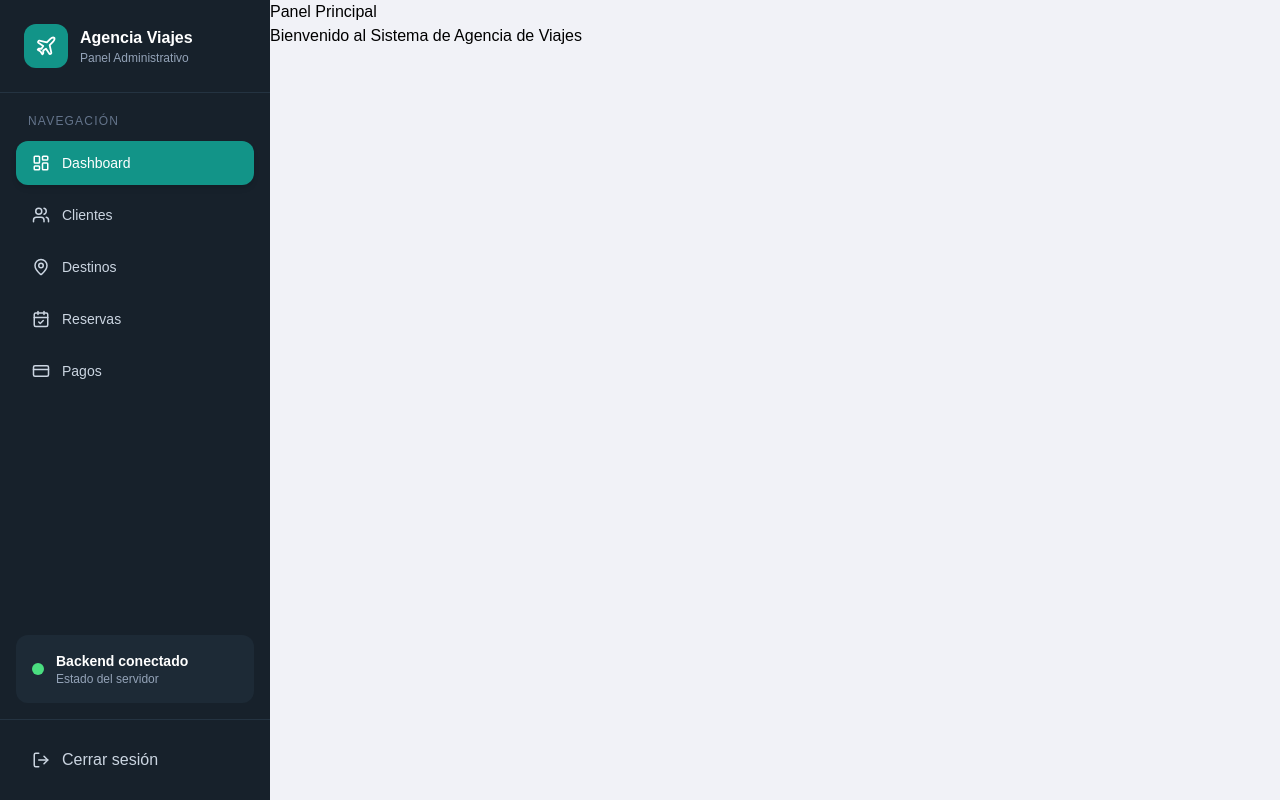
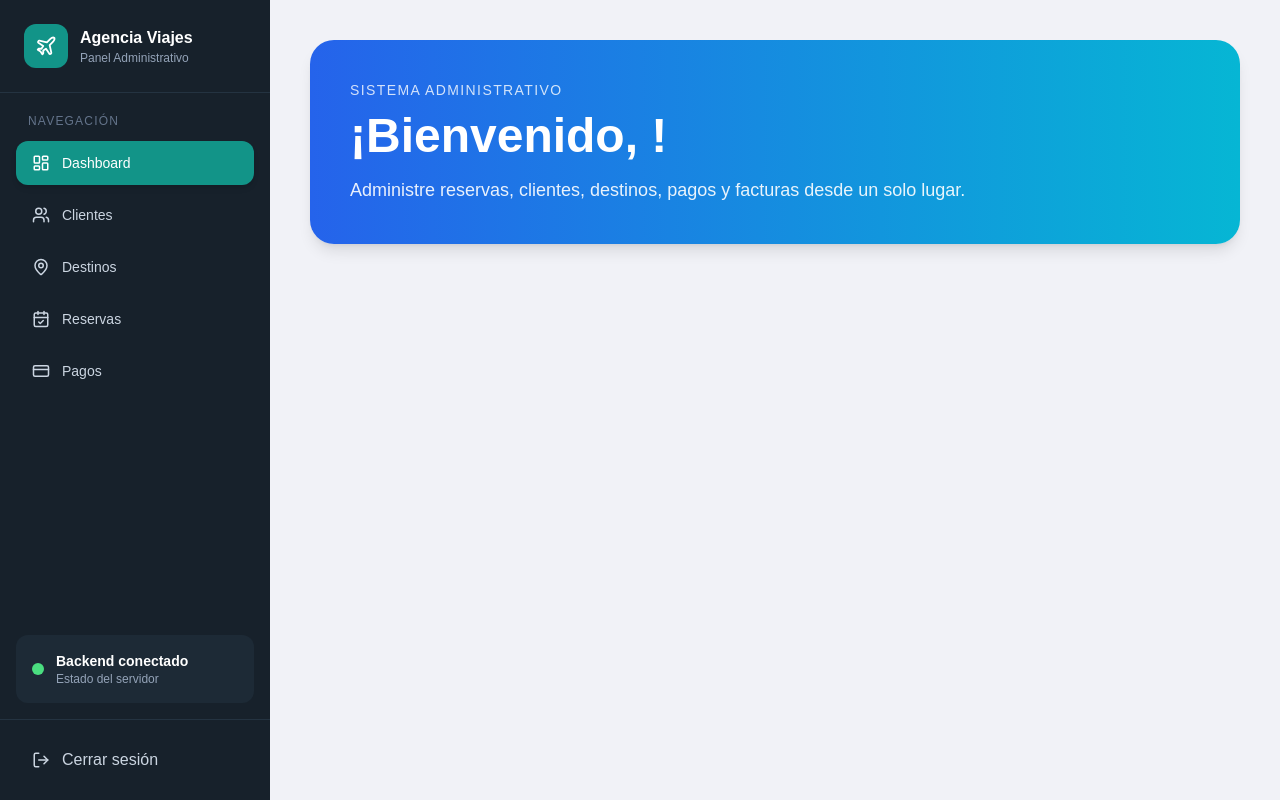
Before and after one commit to Abmint12/SistAgenciaViajes, a React (Vite) app in the folder frontend/: page /dashboard in a window 1280 px wide. Built offline with nearby package versions, Linux system fonts and the light colour scheme; no server answers.

Commit message:
btn regresar y dashboard

```diff
--- a/frontend/src/pages/FacturasPage.jsx
+++ b/frontend/src/pages/FacturasPage.jsx
@@ -1,8 +1,9 @@
 import { useEffect, useState } from "react";
 import { Search, Printer, Eye, Plus, Ban } from "lucide-react";
+import {useNavigate} from "react-router-dom";
 
 export default function FacturasPage() {
-
+  const navigate=useNavigate();
   const [facturas, setFacturas] = useState([]);
   const [pagos, setPagos] = useState([]);
   const [loading, setLoading] = useState(true);
@@ -185,8 +186,13 @@ export default function FacturasPage() {
 
           </div>
 
-          <div className="flex gap-4">
-
+          <div className="flex items-center gap-4">
+            <button
+            onClick={()=>navigate ("/Dashboard/pagos")}
+            className="rounded-x1 bg-slate-600 px-5 py-3 font-semibold text-white transition hover:bg-slate-700"
+            >
+              ← Regresar
+            </button>
             <div className="rounded-xl bg-green-600 px-5 py-3 font-semibold text-white">
               Total: {facturas.length}
             </div>
--- a/frontend/src/pages/dashboard/Dashboard.jsx
+++ b/frontend/src/pages/dashboard/Dashboard.jsx
@@ -1,16 +1,35 @@
+import { useContext } from "react";
+import { AuthContext } from "../../context/AuthContext";
+
 export default function Dashboard() {
+
+  const { usuario } = useContext(AuthContext);
 
   return (
 
-    <div>
+    <main className="flex-1 overflow-y-auto">
 
-      <h1>Panel Principal</h1>
+      <div className="mx-auto max-w-7xl px-10 py-10">
 
-      <p>
-        Bienvenido al Sistema de Agencia de Viajes
-      </p>
+        <div className="rounded-3xl bg-gradient-to-r from-blue-600 to-cyan-500 p-10 text-white shadow-lg">
 
-    </div>
+          <p className="text-sm uppercase tracking-widest opacity-80">
+            Sistema Administrativo
+          </p>
+
+          <h1 className="mt-3 text-5xl font-extrabold">
+            ¡Bienvenido, {usuario?.nombreUsuario}!
+          </h1>
+
+          <p className="mt-4 text-lg opacity-90">
+            Administre reservas, clientes, destinos, pagos y facturas desde un solo lugar.
+          </p>
+
+        </div>
+
+      </div>
+
+    </main>
 
   );
 
--- a/frontend/src/pages/pagos/PagosPage.jsx
+++ b/frontend/src/pages/pagos/PagosPage.jsx
@@ -1,6 +1,6 @@
 import { useState } from "react";
 import { useNavigate } from "react-router-dom";
-
+import { ArrowLeft } from "lucide-react";
 export default function PagosPage() {
   const navigate = useNavigate();
 
@@ -59,7 +59,15 @@ export default function PagosPage() {
       <h1 className="mb-8 text-3xl font-bold text-navy-950">
         Registrar Pago
       </h1>
-
+      <div className="mb-6">
+        <button
+          onClick={() => navigate("/dashboard/pagos")}
+          className="flex items-center gap-2 rounded-lg bg-slate-600 px-4 py-2 text-white transition hover:bg-slate-700"
+        >
+          <ArrowLeft size={18} />
+          Regresar
+        </button>
+      </div>
       <form
         onSubmit={guardarPago}
         className="rounded-2xl bg-white p-8 shadow space-y-6"
```
